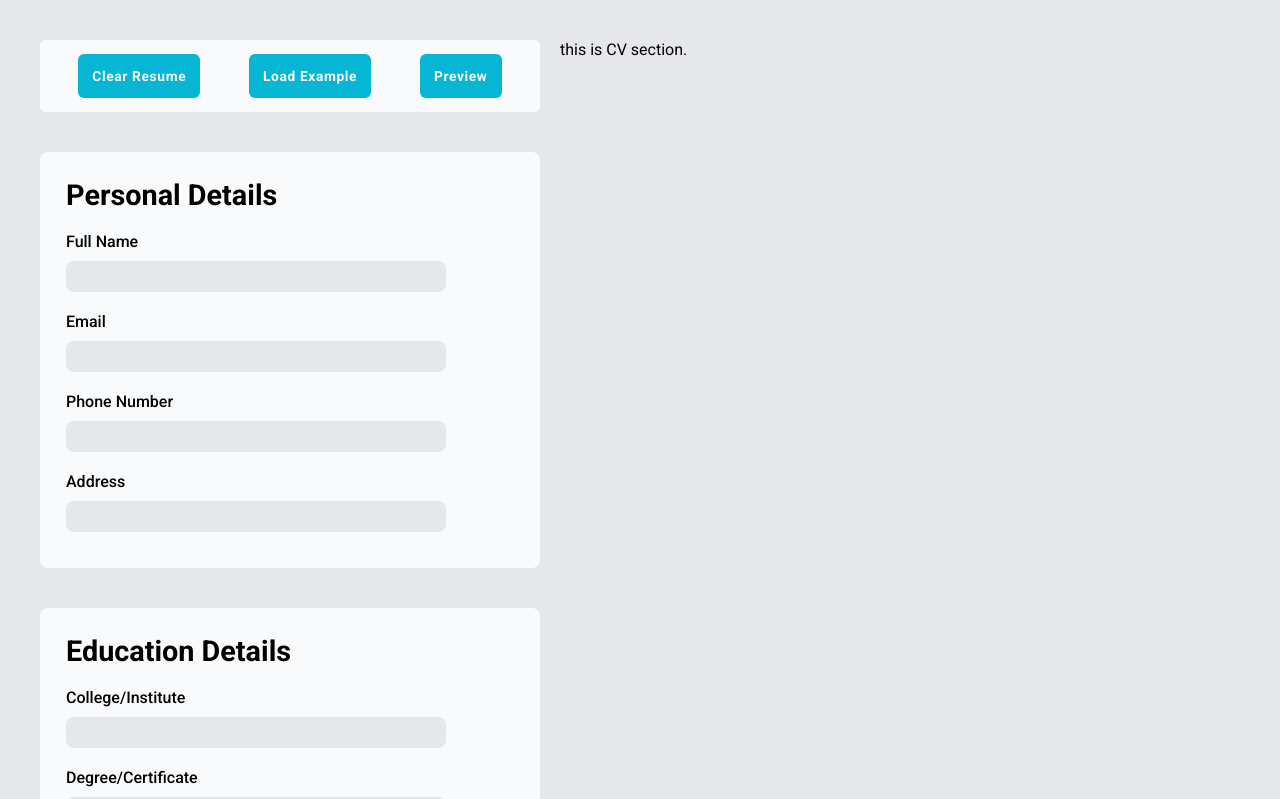
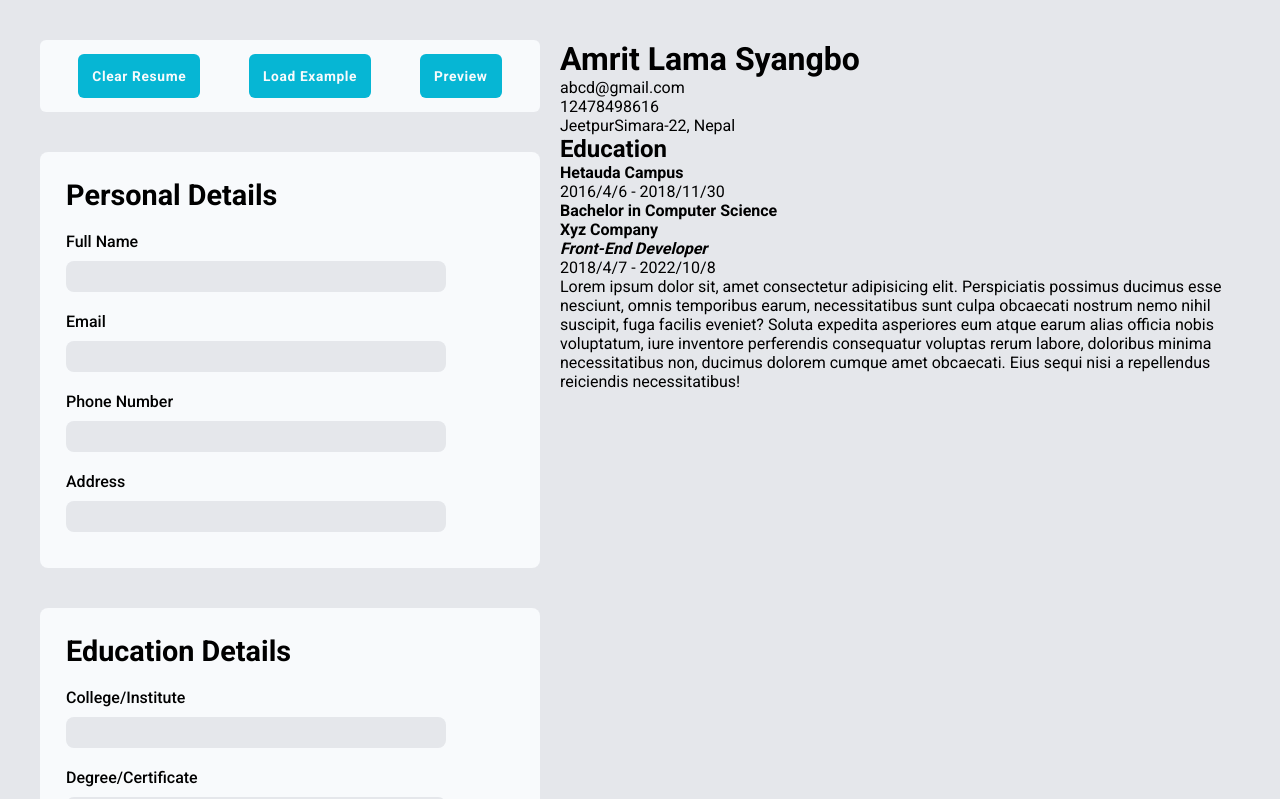
Before and after one commit to Amrit57/CV-Application, a React (Vite) app: page / in a window 1280 px wide. Shown: the top 799 px of the page. Built offline with nearby package versions, Linux system fonts and the light colour scheme.

Commit message:
Created a mockup of CV preview

```diff
--- a/src/components/CV.jsx
+++ b/src/components/CV.jsx
@@ -1,6 +1,46 @@
 import React from "react";
-export default function CV(){
-    return(
-        <div>this is CV section.</div>
-    )
+export default function CV() {
+  return (
+    <div className="cv-container">
+      <header>
+        <h1>Amrit Lama Syangbo</h1>
+        <p className="cv--email">abcd@gmail.com</p>
+        <p className="cv--phoneNumber">12478498616</p>
+        <p className="cv--address">JeetpurSimara-22, Nepal</p>
+      </header>
+      <main>
+        <section className="cv--personal">
+          <h2 className="cv--header-text">Education</h2>
+          <div>
+            <h4 className="cv--collegeName">Hetauda Campus</h4>
+            <p className="duration">2016/4/6 - 2018/11/30</p>
+          </div>
+          <div>
+            <h4 className="cv--degreeName">Bachelor in Computer Science</h4>
+          </div>
+        </section>
+        <section className="cv--experience">
+          <div>
+            <h4 className="cv--companyName">Xyz Company</h4>
+            <h4 className="cv--position">
+              <i>Front-End Developer</i>
+            </h4>
+            <p className="cv--duration">2018/4/7 - 2022/10/8</p>
+          </div>
+          <div>
+            <p className="job-description">
+              Lorem ipsum dolor sit, amet consectetur adipisicing elit.
+              Perspiciatis possimus ducimus esse nesciunt, omnis temporibus
+              earum, necessitatibus sunt culpa obcaecati nostrum nemo nihil
+              suscipit, fuga facilis eveniet? Soluta expedita asperiores eum
+              atque earum alias officia nobis voluptatum, iure inventore
+              perferendis consequatur voluptas rerum labore, doloribus minima
+              necessitatibus non, ducimus dolorem cumque amet obcaecati. Eius
+              sequi nisi a repellendus reiciendis necessitatibus!
+            </p>
+          </div>
+        </section>
+      </main>
+    </div>
+  );
 }
```
